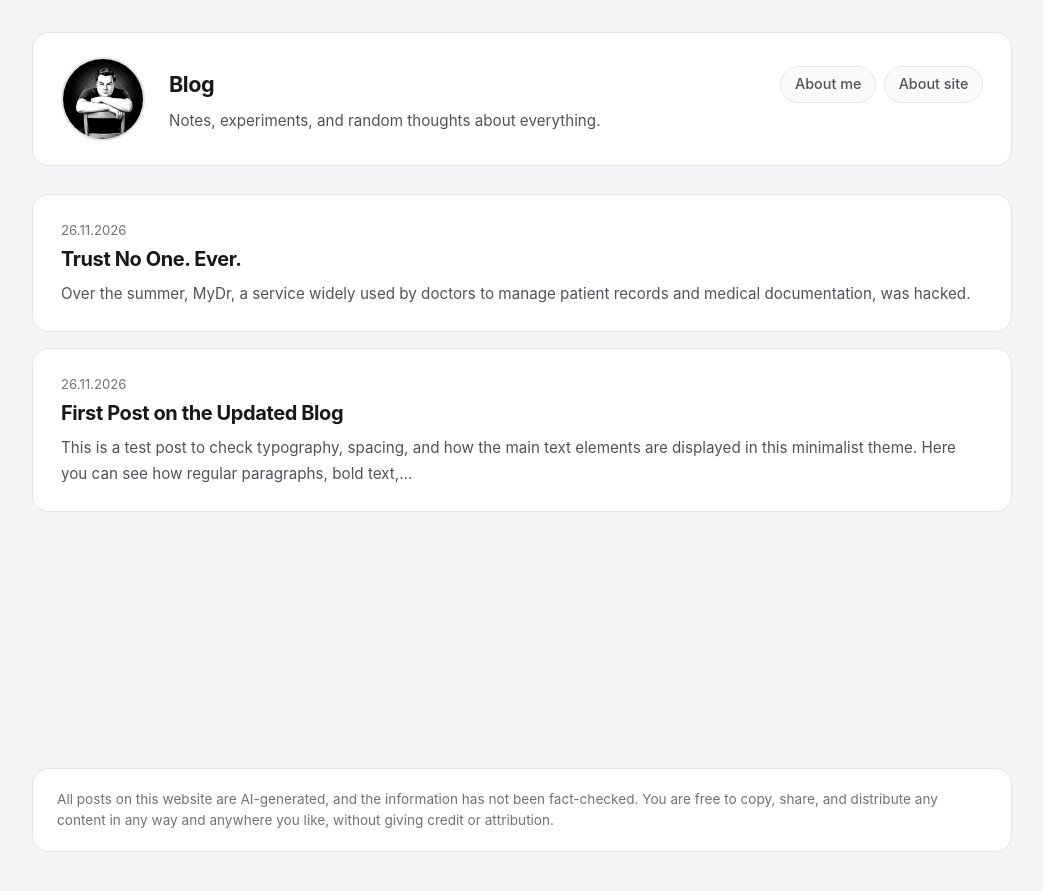
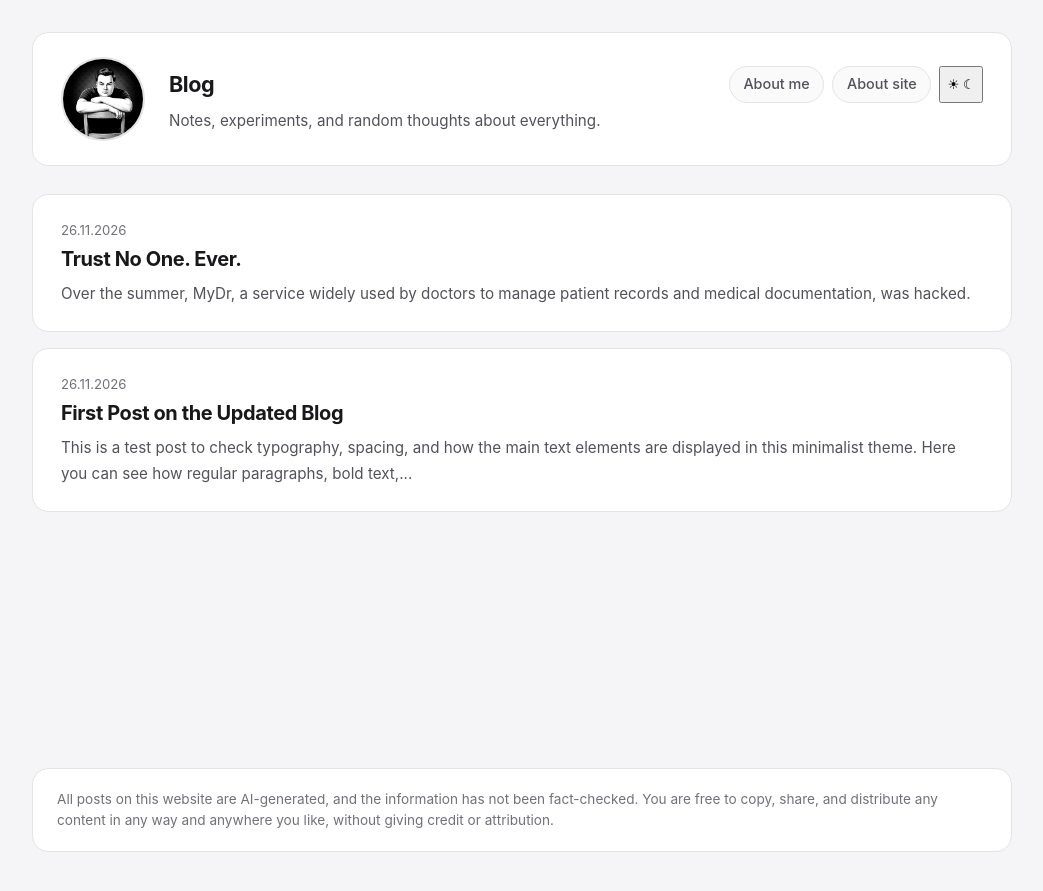
Before and after one commit to mudaczok/mudaczok.github.io, a Jekyll site: the page built from index.html, in a window 1280 px wide. Shown: the top 891 px of the page, without its empty margins (118-1161 px from the left). Built offline with Jekyll 4.4.1, drawn with Linux system fonts in a browser that asks for light colours.

Commit message:
Update default.html

```diff
--- a/_layouts/default.html
+++ b/_layouts/default.html
@@ -1,10 +1,18 @@
 <!doctype html>
-<html lang="en">
+<html lang="ru">
   <head>
     <meta charset="utf-8" />
     <meta name="viewport" content="width=device-width, initial-scale=1" />
     <title>{% if page.title %}{{ page.title }} — {{ site.title }}{% else %}{{ site.title }}{% endif %}</title>
     <meta name="description" content="{{ page.excerpt | default: site.description | strip_html | normalize_whitespace | truncate: 160 }}" />
+    <script>
+      (function () {
+        const saved = localStorage.getItem('theme');
+        const prefersDark = window.matchMedia && window.matchMedia('(prefers-color-scheme: dark)').matches;
+        const theme = saved || (prefersDark ? 'dark' : 'light');
+        document.documentElement.setAttribute('data-theme', theme);
+      })();
+    </script>
     <link rel="stylesheet" href="{{ '/assets/css/style.css' | relative_url }}" />
   </head>
   <body>
@@ -20,6 +28,10 @@
               <nav class="site-nav">
                 <a href="{{ '/me/' | relative_url }}">About me</a>
                 <a href="{{ '/about/' | relative_url }}">About site</a>
+                <button type="button" id="theme-toggle" class="theme-btn" aria-label="Switch theme" title="Switch theme">
+                  <span class="icon-sun" aria-hidden="true">☀</span>
+                  <span class="icon-moon" aria-hidden="true">☾</span>
+                </button>
               </nav>
             </div>
             <p class="site-bio">{{ site.description }}</p>
@@ -35,5 +47,18 @@
         <p>All posts on this website are AI-generated, and the information has not been fact-checked. You are free to copy, share, and distribute any content in any way and anywhere you like, without giving credit or attribution.</p>
       </footer>
     </div>
+
+    <script>
+      (function () {
+        const btn = document.getElementById('theme-toggle');
+        if (!btn) return;
+        btn.addEventListener('click', function () {
+          const current = document.documentElement.getAttribute('data-theme') || 'light';
+          const next = current === 'dark' ? 'light' : 'dark';
+          document.documentElement.setAttribute('data-theme', next);
+          localStorage.setItem('theme', next);
+        });
+      })();
+    </script>
   </body>
 </html>
```
